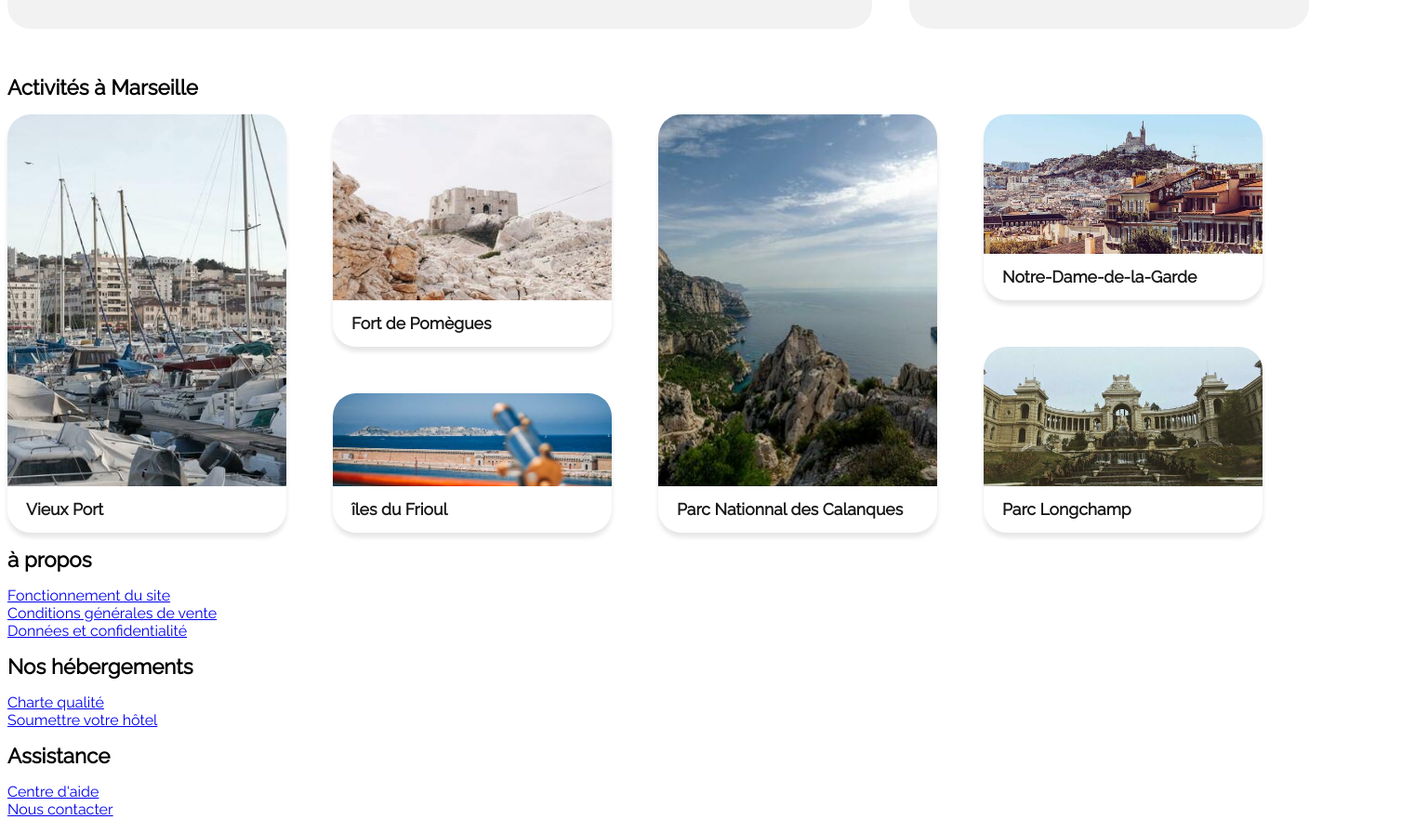
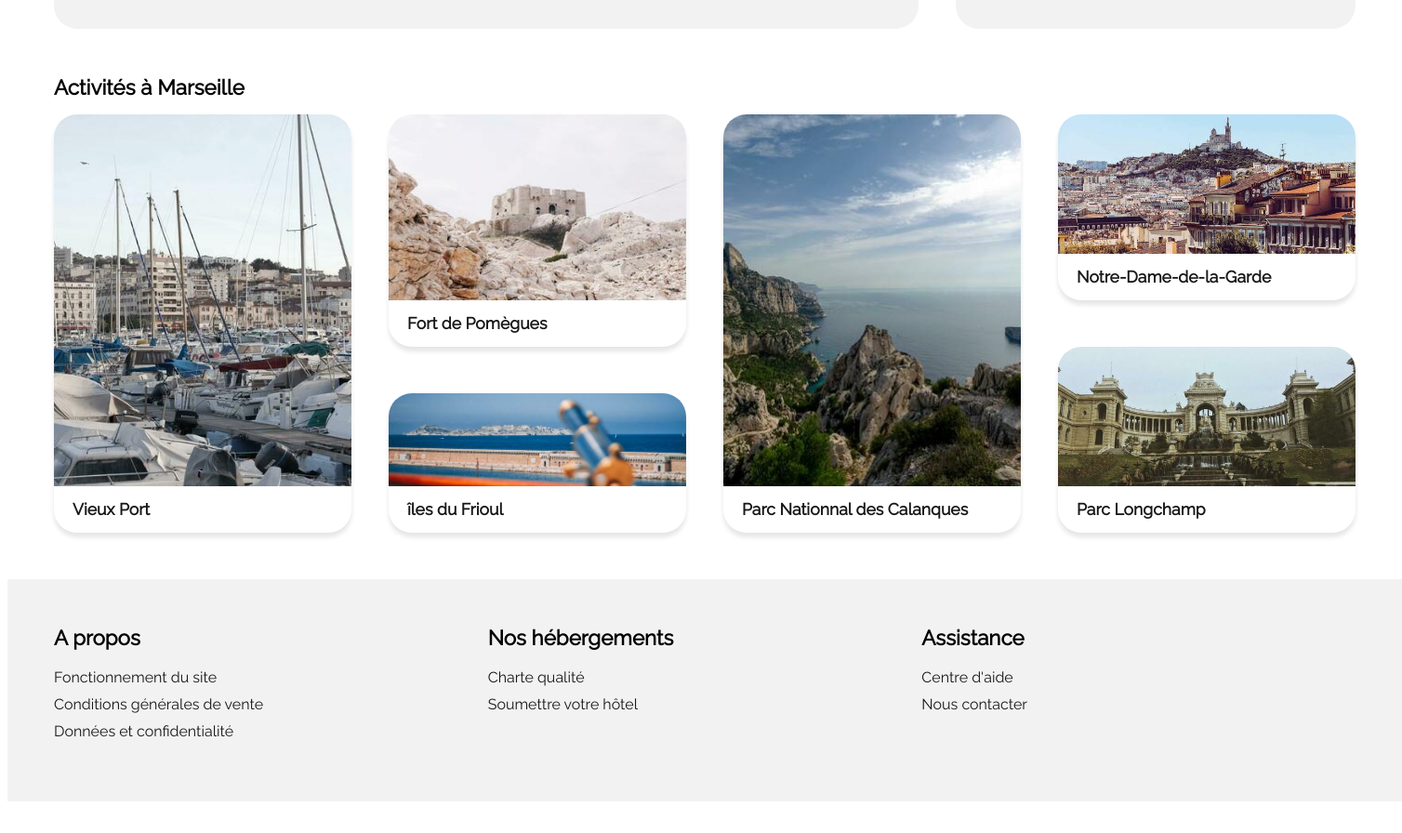
Before and after one commit to SylvainNiggli/Projet-Reservia-OC, a plain HTML site: page index.html in a window 1280 px wide. Shown: the part 1060-1956 px from the top of the page at 93% size, 1508 px wide, since content can reach past the window. After the commit the page ends 1930 px from the top, so only its background shows below. Drawn offline with Linux system fonts and the light colour scheme.

Commit message:
fin mise en page version desktop

```diff
--- a/index.html
+++ b/index.html
@@ -10,14 +10,15 @@
     </head>
     <body>
         <div id="content">
+            <div id="main">
                 <!----------------------------HEADER------------------------------>
                 <header>
                     <a href="#" id=logo><img src="images/logo/Reservia.svg"/></a>
                     <!----------------------------NAVIGATION MENU------------------------------>
                     <nav>
                         <ul id="menu">
-                        <li id="accommodations_nav"><a href="#accommodations">Hébergements</a></li>
-                        <li id="activities_nav"><a href="#activities" >Activités</a></li>
+                            <li id="accommodations_nav"><a href="#accommodation_section">Hébergements</a></li>
+                            <li id="activities_nav"><a href="#activities_section" >Activités</a></li>
                             <li id="inscription_nav"><a href="#" class="primary-blue"><strong>S'inscrire</strong></a></li>
                         </ul>
                     </nav>
@@ -225,6 +226,7 @@
                                 </figure>
                             </a>
                         </li>
+                        <div id="activities_bloc2">
                             <li id="activities_item2" class="activities_item">
                                 <a href="#" class="activities_link">
                                     <figure class="activities_figure">
@@ -241,6 +243,8 @@
                                     </figure>
                                 </a>
                             </li>
+                        </div>
+
                         <li id="activities_item4" class="activities_item">
                             <a href="#" class="activities_link">
                                 <figure class="activities_figure">
@@ -249,6 +253,7 @@
                                 </figure>
                             </a>
                         </li>
+                        <div id="activities_bloc4">
                             <li id="activities_item5" class="activities_item">
                                 <a href="#" class="activities_link">
                                     <figure class="activities_figure">
@@ -265,30 +270,34 @@
                                     </figure>
                                 </a>
                             </li>
+                        </div>
+
                     </ul>
                 </section>
+            </div>
+
             <!----------------------------FOOTER------------------------------>
-            <footer>
-                <div>
-                    <h1>à propos</h1>
-                    <ul>
-                        <li><a href="#">Fonctionnement du site</a></li>
-                        <li><a href="#">Conditions générales de vente</a></li>
-                        <li><a href="#">Données et confidentialité</a></li>
+            <footer id="footer_section">
+                <div class="footer_bloc">
+                    <h1>A propos</h1>
+                    <ul class="footer_list">
+                        <li><a href="#" class="footer_link">Fonctionnement du site</a></li>
+                        <li><a href="#" class="footer_link">Conditions générales de vente</a></li>
+                        <li><a href="#" class="footer_link">Données et confidentialité</a></li>
                     </ul>
                 </div>
-                <div>
+                <div class="footer_bloc">
                     <h1>Nos hébergements</h1>
-                    <ul>
-                        <li><a href="#">Charte qualité</a></li>
-                        <li><a href="#">Soumettre votre hôtel</a></li>
+                    <ul class="footer_list">
+                        <li><a href="#" class="footer_link">Charte qualité</a></li>
+                        <li><a href="#" class="footer_link">Soumettre votre hôtel</a></li>
                     </ul>
                 </div>
-                <div>
+                <div class="footer_bloc">
                     <h1>Assistance</h1>
-                    <ul>
-                        <li><a href="#">Centre d'aide</a></li>
-                        <li><a href="#">Nous contacter</a></li>
+                    <ul class="footer_list">
+                        <li><a href="#" class="footer_link">Centre d'aide</a></li>
+                        <li><a href="#" class="footer_link">Nous contacter</a></li>
                     </ul>
                 </div>
             </footer>
--- a/style.css
+++ b/style.css
@@ -37,6 +37,12 @@ figure
 }
 
 #content
+{
+    width: 1500px;
+    margin: auto;
+}
+
+#main
 {
     width: 1400px;
     margin: auto;
@@ -481,10 +487,8 @@ nav li:hover a
 {
     list-style-type: none;
     display: flex;
-    flex-wrap: wrap;
-    flex-direction: column;
+    flex-direction: row;
     justify-content: space-between;
-    height: 450px;
 }
 
 .activities_link
@@ -495,7 +499,7 @@ nav li:hover a
 
 #activities_item1
 {
-    width: 300px;
+    width: 320px;
     height: 450px;
     border-radius: 25px;
     box-shadow: 0px 5px 5px 0 rgb(0 0 0 / 10%);
@@ -504,24 +508,30 @@ nav li:hover a
 
 #activities_item1 a figure img
 {
-    width: 300px;
+    width: 320px;
     height: 400px;
     border-radius: 25px 25px 0 0;
     object-fit: cover;
 }
-
+#activities_bloc2
+{
+    order: 2;
+    display: flex;
+    flex-direction: column;
+    justify-content: space-between;
+}
 #activities_item2
 {
-    width: 300px;
+    width: 320px;
     height: 250px;
     border-radius: 25px;
     box-shadow: 0px 5px 5px 0 rgb(0 0 0 / 10%);
-    order: 2;
+
 }
 
 #activities_item2 a figure img
 {
-    width: 300px;
+    width: 320px;
     height: 200px;
     border-radius: 25px 25px 0 0;
     object-fit: cover;
@@ -529,7 +539,7 @@ nav li:hover a
 
 #activities_item3
 {
-    width: 300px;
+    width: 320px;
     height: 150px;
     border-radius: 25px;
     box-shadow: 0px 5px 5px 0 rgb(0 0 0 / 10%);
@@ -538,7 +548,7 @@ nav li:hover a
 
 #activities_item3 a figure img
 {
-    width: 300px;
+    width: 320px;
     height: 100px;
     border-radius: 25px 25px 0 0;
     object-fit: cover;
@@ -546,33 +556,40 @@ nav li:hover a
 
 #activities_item4
 {
-    width: 300px;
+    width: 320px;
     height: 450px;
     border-radius: 25px;
     box-shadow: 0px 5px 5px 0 rgb(0 0 0 / 10%);
-    order: 4;
+    order: 3;
 }
 
 #activities_item4 a figure img
 {
-    width: 300px;
+    width: 320px;
     height: 400px;
     border-radius: 25px 25px 0 0;
     object-fit: cover;
 }
 
+#activities_bloc4
+{
+    display: flex;
+    flex-direction: column;
+    justify-content: space-between;
+    order: 4;
+}
+
 #activities_item5
 {
-    width: 300px;
+    width: 320px;
     height: 200px;
     border-radius: 25px;
     box-shadow: 0px 5px 5px 0 rgb(0 0 0 / 10%);
-    order: 5;
 }
 
 #activities_item5 a figure img
 {
-    width: 300px;
+    width: 320px;
     height: 150px;
     border-radius: 25px 25px 0 0;
     object-fit: cover;
@@ -580,16 +597,15 @@ nav li:hover a
 
 #activities_item6
 {
-    width: 300px;
+    width: 320px;
     height: 200px;
     border-radius: 25px;
     box-shadow: 0px 5px 5px 0 rgb(0 0 0 / 10%);
-    order: 6;
 }
 
 #activities_item6 a figure img
 {
-    width: 300px;
+    width: 320px;
     height: 150px;
     border-radius: 25px 25px 0 0;
     object-fit: cover;
@@ -605,3 +621,73 @@ nav li:hover a
     transform: scale(1.05);
     transition: 250ms;
 }
+
+/* ---------------- FOOTER ----------------  */
+#footer_section
+{
+    display: flex;
+    flex-direction: row;
+    margin-top: 50px;
+    padding: 50px;
+    background-color: #F2F2F2;
+}
+
+.footer_bloc
+{
+    width: 500px;
+}
+
+.footer_list
+{
+    list-style-type: none;
+    margin-top: 20px;
+}
+
+.footer_list li
+{
+    margin-bottom: 10px;
+}
+
+.footer_link
+{
+    text-decoration: none;
+    color: #181818;
+}
+
+.footer_link:hover
+{
+    border-bottom: 2px solid #181818;
+    opacity: 0.7;
+}
+
+
+/* Smartphones (landscape) ----------- */
+@media only screen and (min-width : 321px)
+{
+
+    /* Styles */
+    #accommodation_section
+    {
+        flex-direction: column;
+    }
+}
+
+/* Desktops and laptops ----------- */
+@media only screen and (min-width : 1224px)
+{
+    /* Styles */
+    #accommodation_section
+    {
+        flex-direction: row;
+    }
+}
+
+/* Large screens ----------- */
+@media only screen and (min-width : 1824px)
+{
+    /* Styles */
+    #accommodation_section
+    {
+        flex-direction: row;
+    }
+}
```
Also changed, not shown: images/hebergements/4_small/hotel_tout_bleu_et_blanc - Copie.jpg (added), images/hebergements/4_small/hotel_tout_bleu_et_blanc.jpg. Lines whose indentation alone changed are shown as unchanged.
